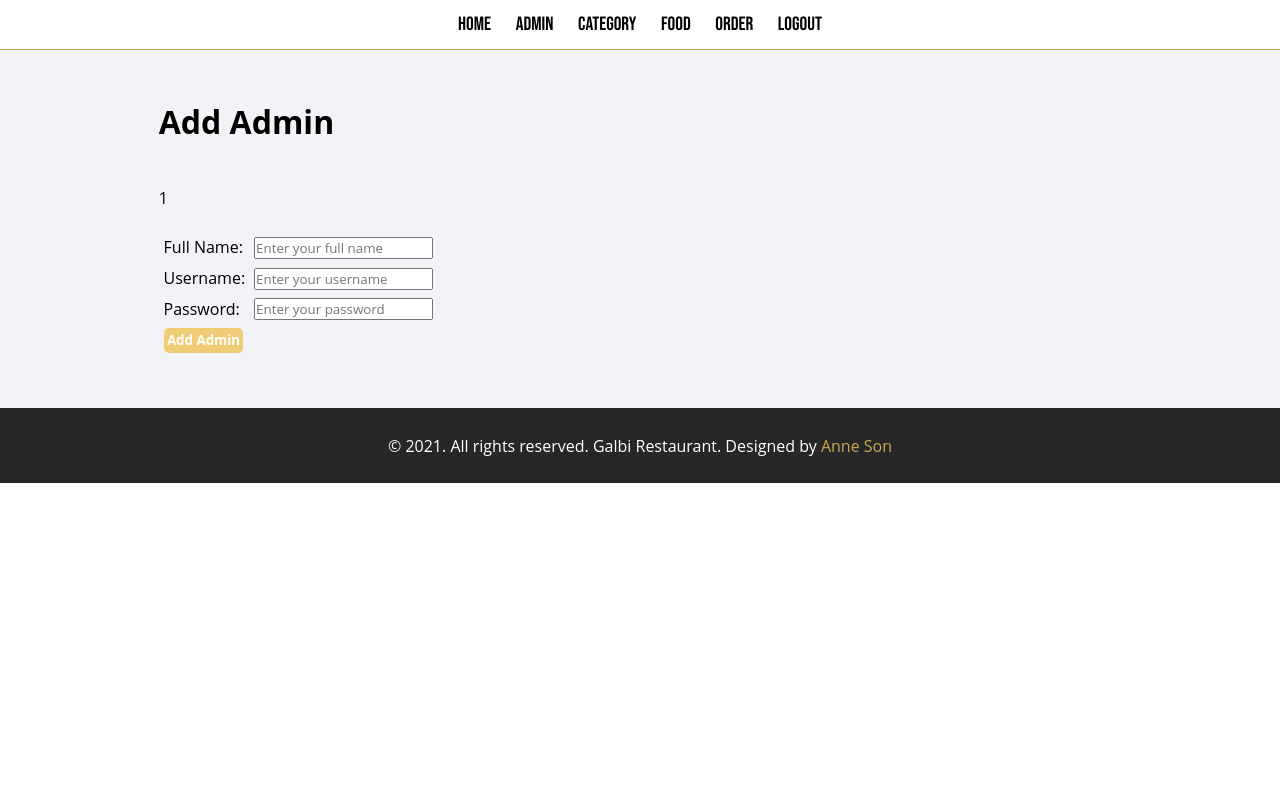
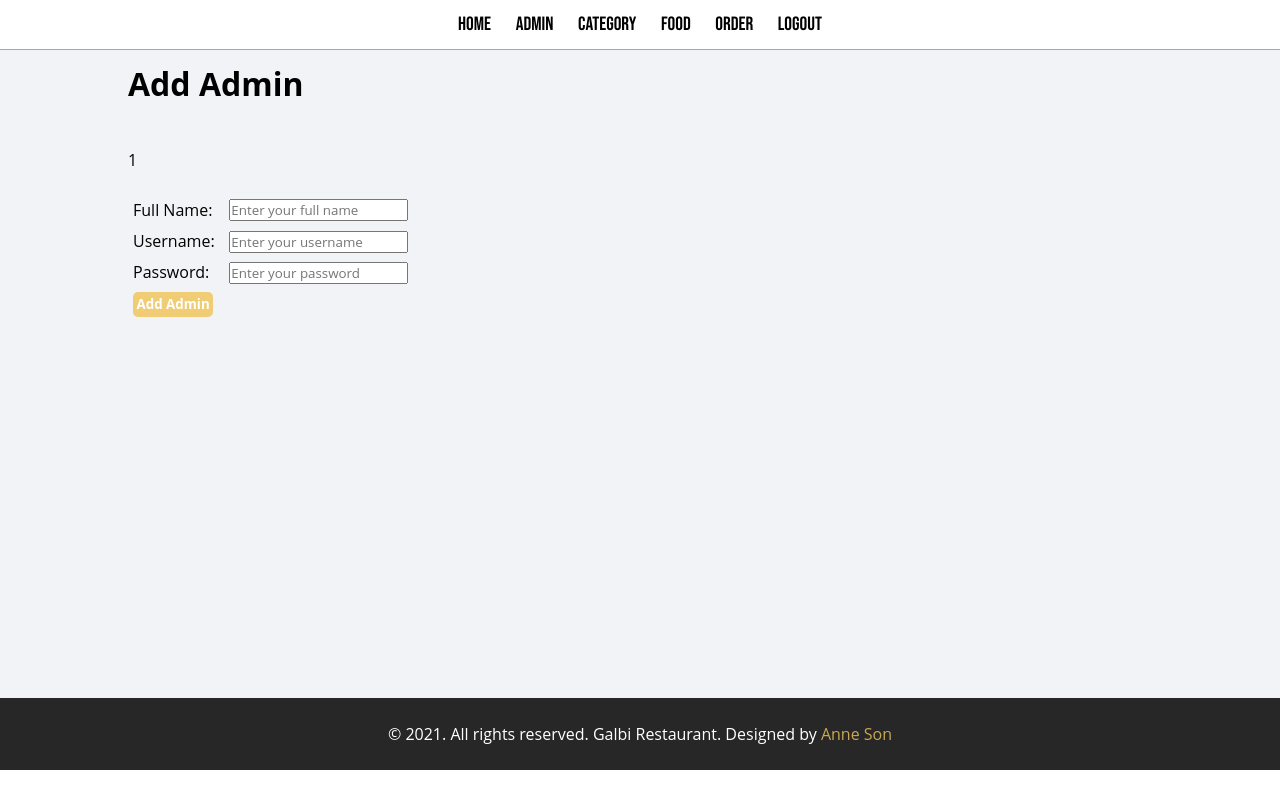
Before and after one commit to Anne-Son/restaurantPHP, a PHP site: page /restaurantPHP/admin/add-admin.php in a window 1280 px wide; the page is wider, and only the part inside the window is pictured. Run offline with PHP 8.4, Linux system fonts and the light colour scheme; the visitor is signed in with stand-in values (Sample User, id 1).

Commit message:
footer css changes

```diff
--- a/admin/add-admin.php
+++ b/admin/add-admin.php
@@ -59,7 +59,7 @@
    //1. Get data from form
    $full_name = $_POST['full_name'];
    $username = $_POST['username'];
-   $password = md5($_POST['password']); //password encryption with MD5
+   $password = $_POST['password']; //password encryption with MD5
 
    //2. SQL Query to Save the data into database
    $sql = "INSERT INTO tbl_admin SET
--- a/admin/login.php
+++ b/admin/login.php
@@ -22,9 +22,9 @@
   <br><br>
   <!-- Login form starts here -->
    <form action="" method="POST" class="text-center">
-    Username: <br>
+    Username <br>
     <input type="text" name="username" placeholder="Enter username"><br><br>
-    Password: <br>
+    Password <br>
     <input type="password" name="password" placeholder="Enter password"> <br><br>
     <input type="submit" name="submit" value="Login" class="btn-primary"> <br><br>
    </form>
@@ -50,7 +50,7 @@ if(isset($_POST['submit']))
   //Process for login
   //Get data from login form
   $username = $_POST['username'];
-  $password = md5($_POST['password']);
+  $password = $_POST['password'];
 
   //2. Sql to check whether the user with username and password exists or not
   $sql = "SELECT * FROM tbl_admin WHERE username='$username' AND password='$password'";
--- a/admin/partials/footer.php
+++ b/admin/partials/footer.php
@@ -1,5 +1,5 @@
   <!-- Footer Section Starts -->
-   <div class="footer">
+   <div class="footer-all">
     <div class="wrapper">
         <p class="text-center">
           &copy 2021. All rights reserved. Galbi Restaurant. Designed by
--- a/config/constants.php
+++ b/config/constants.php
@@ -7,7 +7,7 @@ define('SITEURL','http://localhost/restaurantPHP/');
 define('LOCALHOST', 'localhost');
 define('DB_USERNAME', 'root');
 define('DB_PASSWORD','');
-define('DB_NAME', 'galbi-restaurant');
+define('DB_NAME', 'galbidb');
 
 
  $conn = mysqli_connect(LOCALHOST, DB_USERNAME, DB_PASSWORD) or die(mysqli_error()); //database connection
--- a/css/admin.css
+++ b/css/admin.css
@@ -6,7 +6,7 @@ version: 1.0;
 * {
   margin: 0;
   padding: 0;
-  font-family: 'Open Sans', sans-serif;
+  font-family: "Open Sans", sans-serif;
 }
 
 .wrapper {
@@ -93,7 +93,7 @@ table tr td {
 .menu ul li a {
   text-decoration: none;
   color: black;
-  font-family: 'Bebas Neue', cursive;
+  font-family: "Bebas Neue", cursive;
   font-size: larger;
 }
 .menu ul li a:hover {
@@ -102,7 +102,8 @@ table tr td {
 /* Main */
 .main-content {
   background-color: #f1f2f6e8;
-  padding: 3%;
+  /* padding: 3% 3% 16%; */
+  height: 81vh;
 }
 .col-4 {
   width: 18%;
@@ -126,3 +127,8 @@ table tr td {
   padding: 1%;
   margin: 0 -5%;
 }
+.footer-all {
+  background-color: #272727;
+  color: white;
+  padding: 1%;
+}
```
Also changed, not shown: images/food/Food-Name-1901.png (deleted).
